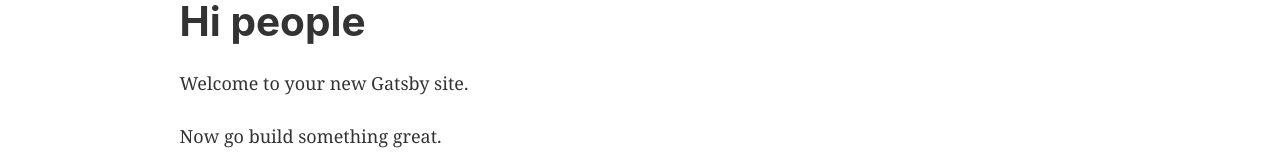
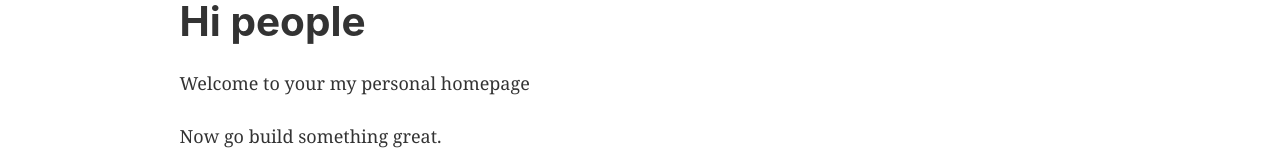
Before and after one commit to arximughal/arximughal.github.io, a Gatsby site: page / in a window 1280 px wide. Shown: the part 123-283 px from the top of the page. Built offline with nearby package versions, Linux system fonts and the light colour scheme; Gatsby itself is replaced by a stand-in of ours.

Commit message:
test commit for github actions

```diff
--- a/src/pages/index.js
+++ b/src/pages/index.js
@@ -9,7 +9,7 @@
   <Layout>
     <SEO title="Home" />
     <h1>Hi people</h1>
-    <p>Welcome to your new Gatsby site.</p>
+    <p>Welcome to your my personal homepage</p>
     <p>Now go build something great.</p>
     <div style={{ maxWidth: `300px`, marginBottom: `1.45rem` }}>
       <Image />
```
